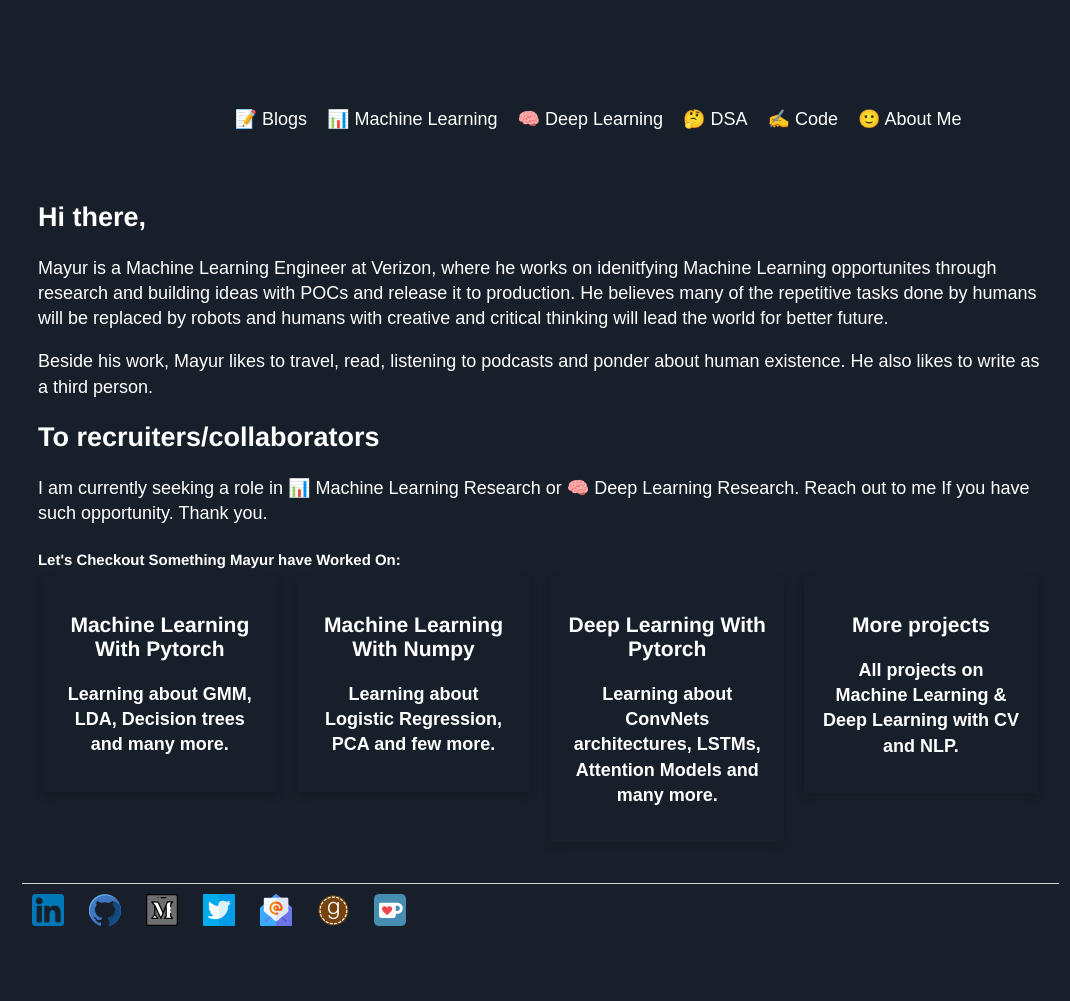
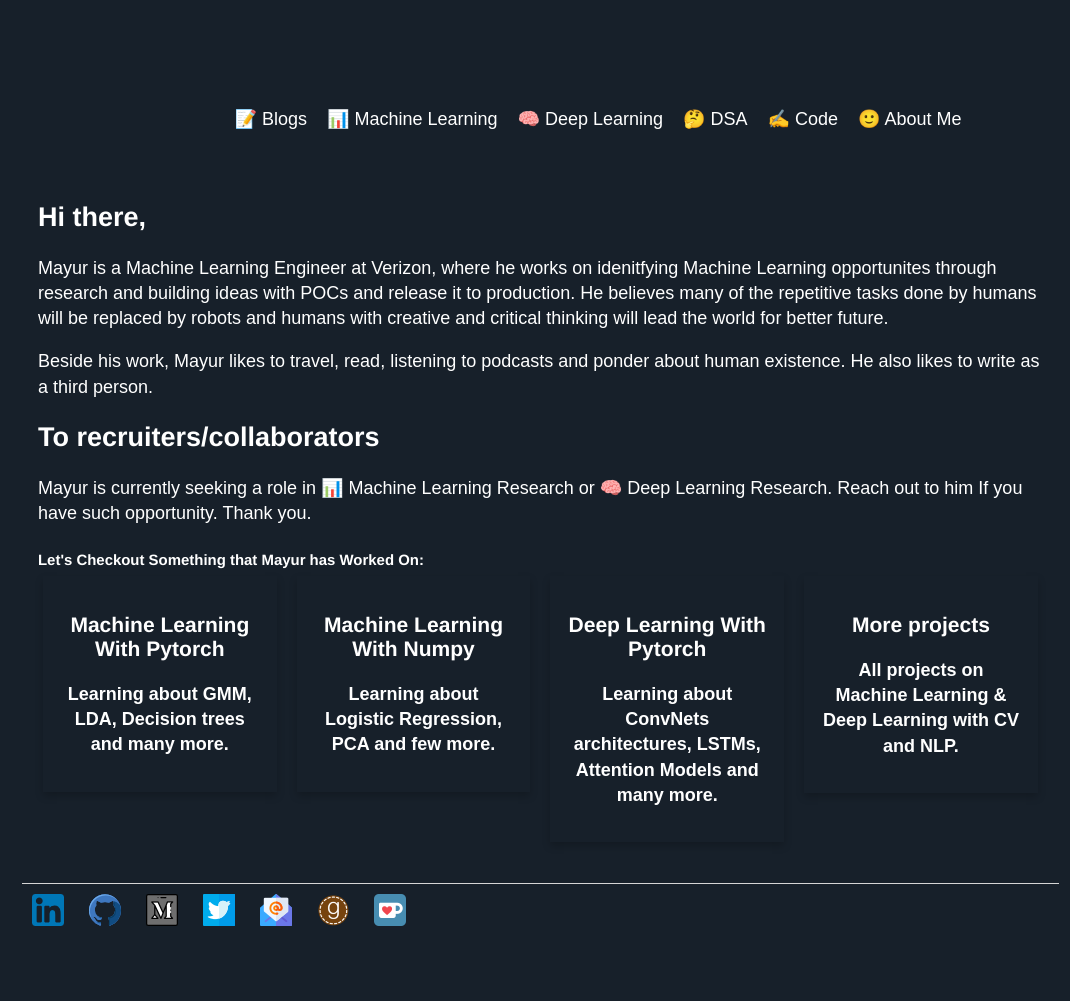
Before and after one commit to Mayurji/mayurji.github.io, a Jekyll site: the page built from about/index.html, in a window 1280 px wide. Shown: the whole page, without its empty margins (42-1112 px from the left). Built offline with Jekyll 4.4.1, drawn with Linux system fonts in a browser that asks for light colours; nearby versions of some CDN libraries.

Commit message:
Update index.html

```diff
--- a/about/index.html
+++ b/about/index.html
@@ -30,7 +30,7 @@ title: Math + Computing = AI
 	<p>Beside his work, Mayur likes to travel, read, listening to podcasts and ponder about human existence. He also likes to write as a third person.</p>
 
 	<h2>To recruiters/collaborators</h2>
-	<p>I am currently seeking a role in 📊 Machine Learning Research or 🧠 Deep Learning Research. Reach out to me If you have such opportunity. Thank you.</p>
+	<p>Mayur is currently seeking a role in 📊 Machine Learning Research or 🧠 Deep Learning Research. Reach out to him If you have such opportunity. Thank you.</p>
 	<!--<p><strong>Things I Do In My Free Time<strong></p>
 	<ul style="margin-top:-30px;"><li>Deep Learning, Reading and Math.</li></ul>
 
@@ -41,7 +41,7 @@ title: Math + Computing = AI
 		<li><a href="https://github.com/Mayurji/"><u>For more projects</u></a></li>
 	</ul>
 	-->
-	<h5><strong>Let's Checkout Something Mayur have Worked On:<strong></h5>
+	<h5><strong>Let's Checkout Something that Mayur has Worked On:<strong></h5>
 	 <div class="row">
 	  <div class="column">
 	    	<div class="card">
```
